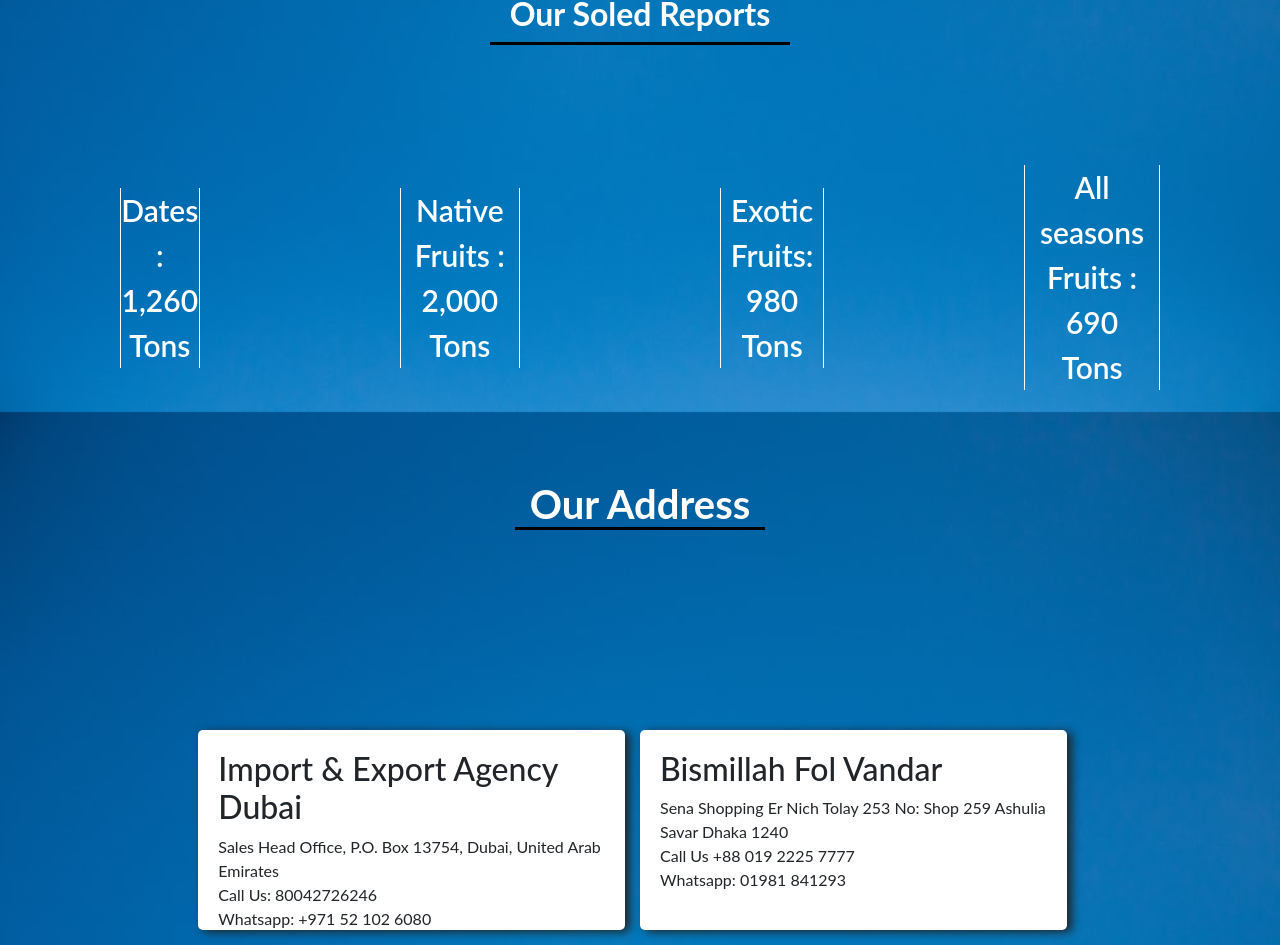
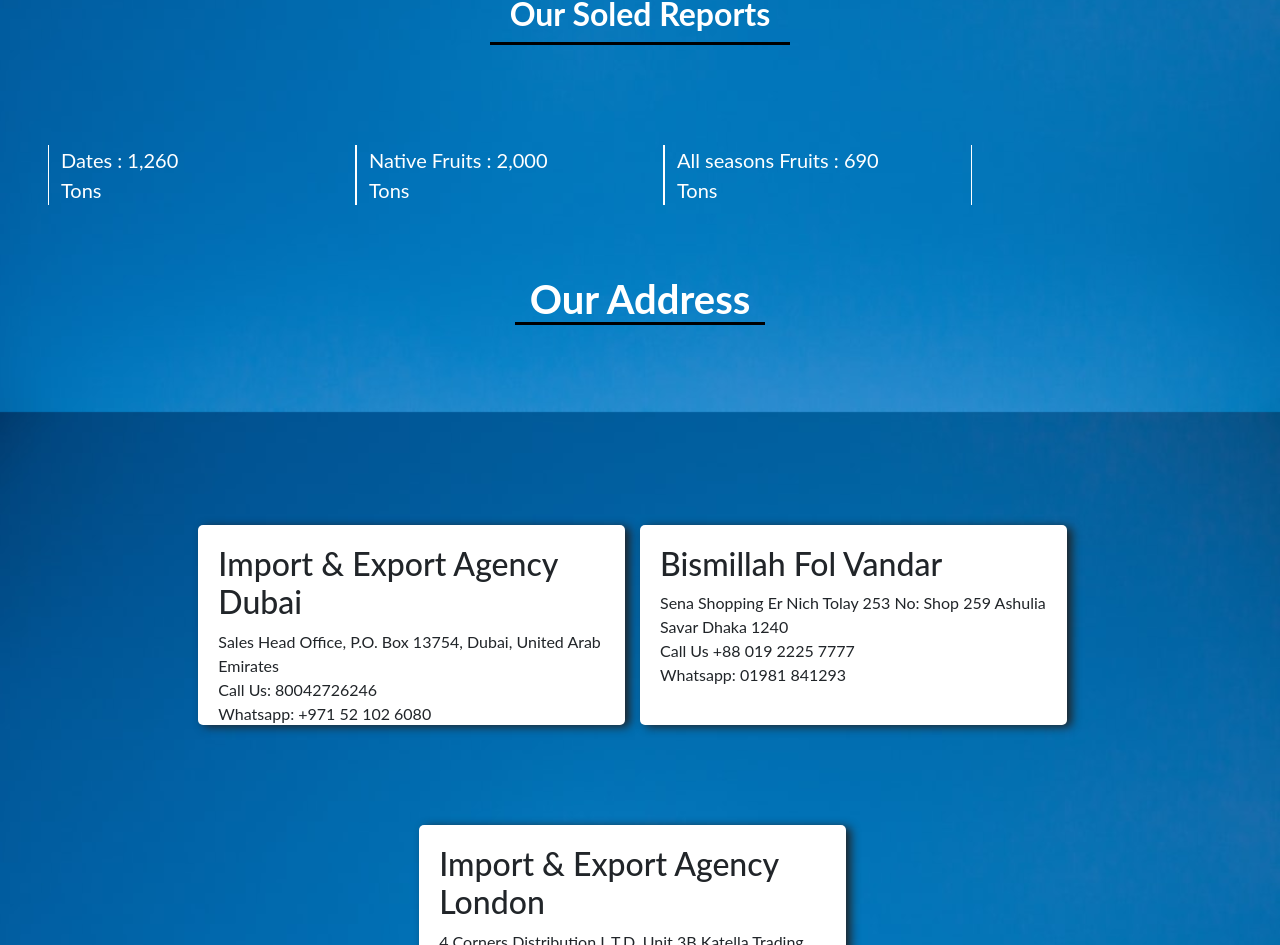
Before and after one commit to mahbubur1/assingmant-11-clint-site, a React (Create React App) app: page / in a window 1280 px wide. Shown: the part 3068-4013 px from the top of the page. Built offline with nearby package versions, Linux system fonts and the light colour scheme; no server answers.

Commit message:
reports part done

```diff
--- a/src/Components/ProductsCard/ProductsCard.js
+++ b/src/Components/ProductsCard/ProductsCard.js
@@ -17,7 +17,7 @@ const ProductsCard = ({ product }) => {
       data-aos-anchor-placement="center-bottom"
     className="col-md-4 col p-0 mx-0 my-3"
     >
-      <Card style={{ width: "13rem" }} id="card">
+      <Card style={{ width: "13rem"}} id="card">
         <Card.Body>
           <img className="card-images" src={img} alt={img} />
           <div className="card-text">
--- a/src/Components/Selles/Selles.css
+++ b/src/Components/Selles/Selles.css
@@ -5,9 +5,7 @@
     margin-bottom: 20px;
     margin-top: 30px;
     margin-bottom: 50px;
-
-    padding: 20px;
-
+    padding-top: 20px;
 }
 .counting-products span{
     font-weight: 600;
@@ -17,8 +15,6 @@
     font-size: 20px;
     font-weight: 400;
     color: #fff;
-    margin-right: 100px;
-    margin-left: 100px;
     border-right: 1px solid #fff;
     border-left: 1px solid #fff;
 }
--- a/src/Components/Selles/Selles.js
+++ b/src/Components/Selles/Selles.js
@@ -6,10 +6,9 @@ const Selles = () => {
     return (
         <div className="mt-5">
             <h2 className="title-sells container mx-auto ">Our Soled Reports</h2>
-            <div  className="text-center counting-products  ">
+            <div  className="row row-cols-md-4 row-cols-6 ps-5 mx-auto">
             <span data-aos="fade-up" className="counting-text">Dates :  <CountUp end={1260} /> <br/> Tons </span>
             <span data-aos="fade-up"className="counting-text">Native Fruits :  <CountUp end={2000} /> <br/>Tons</span>
-            <span data-aos="fade-up"className="counting-text">Exotic Fruits:  <CountUp end={980} /> <br/> Tons</span>
             <span data-aos="fade-up"className="counting-text">All seasons Fruits :  <CountUp end={690} /> <br/>Tons</span>
 
             </div>
```
